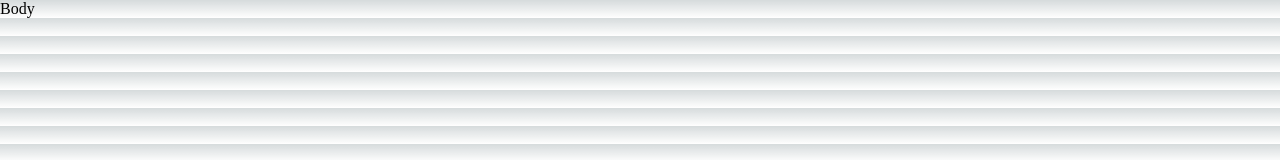
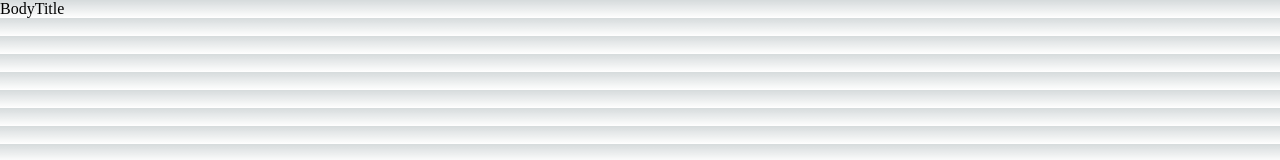
Before and after one commit to Aluonam/architecture-web, a Next.js app: page /HOME/Components/body/Body in a window 1280 px wide. Shown: the top 160 px of the page. Built offline with nearby package versions, Linux system fonts and the light colour scheme.

Commit message:
feat: create and import BodyTitle

```diff
--- a/pages/HOME/Components/body/Body.jsx
+++ b/pages/HOME/Components/body/Body.jsx
@@ -1,9 +1,12 @@
 import React from 'react'
 import style from './Body.module.css'
+import BodyTitle from './bodyTitle/BodyTitle'
 
 const Body = () => {
   return (
-    <div>Body</div>
+    <>
+    <BodyTitle></BodyTitle>
+    </>
   )
 }
 
--- /dev/null
+++ b/pages/HOME/Components/body/bodyTitle/BodyTitle.jsx
@@ -0,0 +1,9 @@
+import React from 'react'
+
+const BodyTitle = () => {
+  return (
+    <div>BodyTitle</div>
+  )
+}
+
+export default BodyTitle
```
